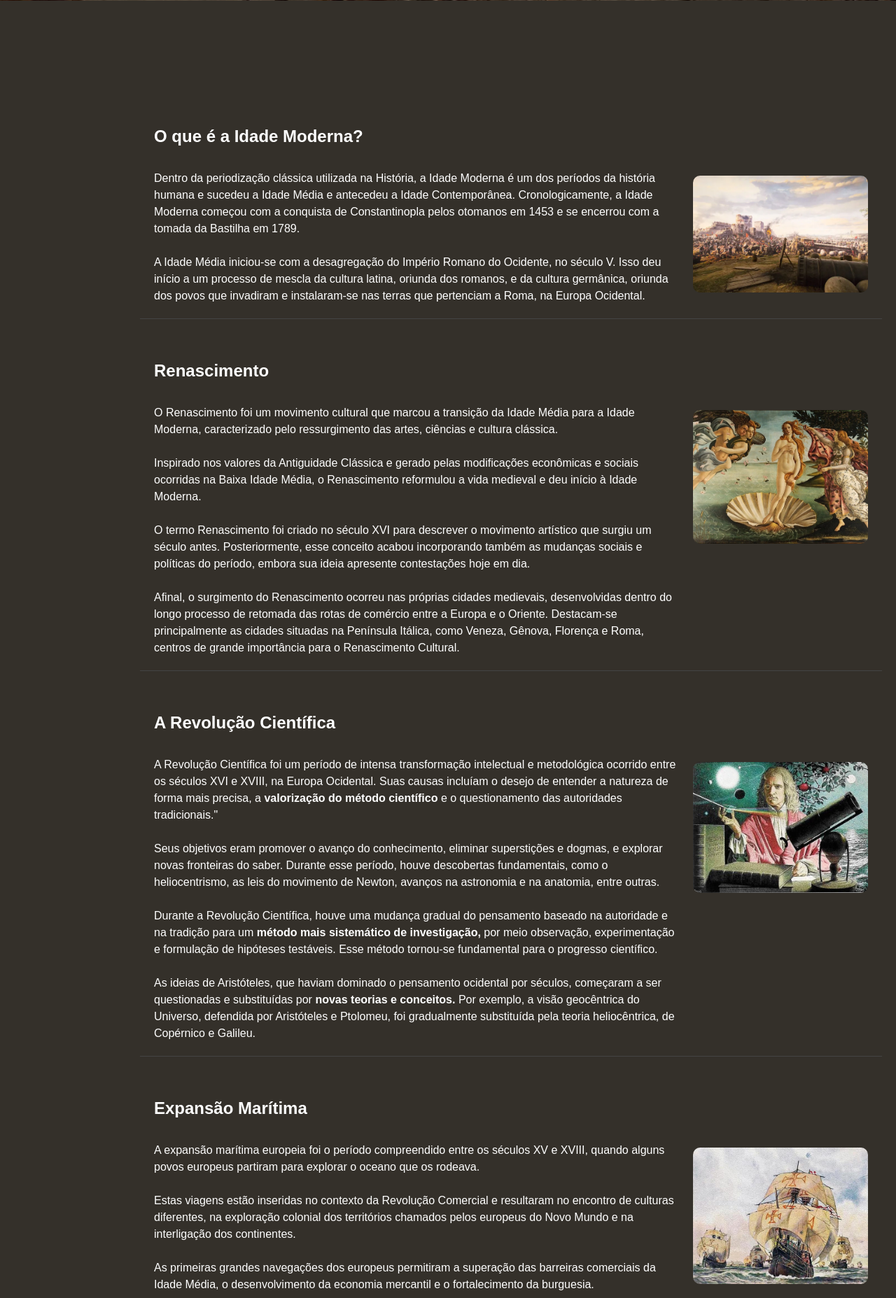
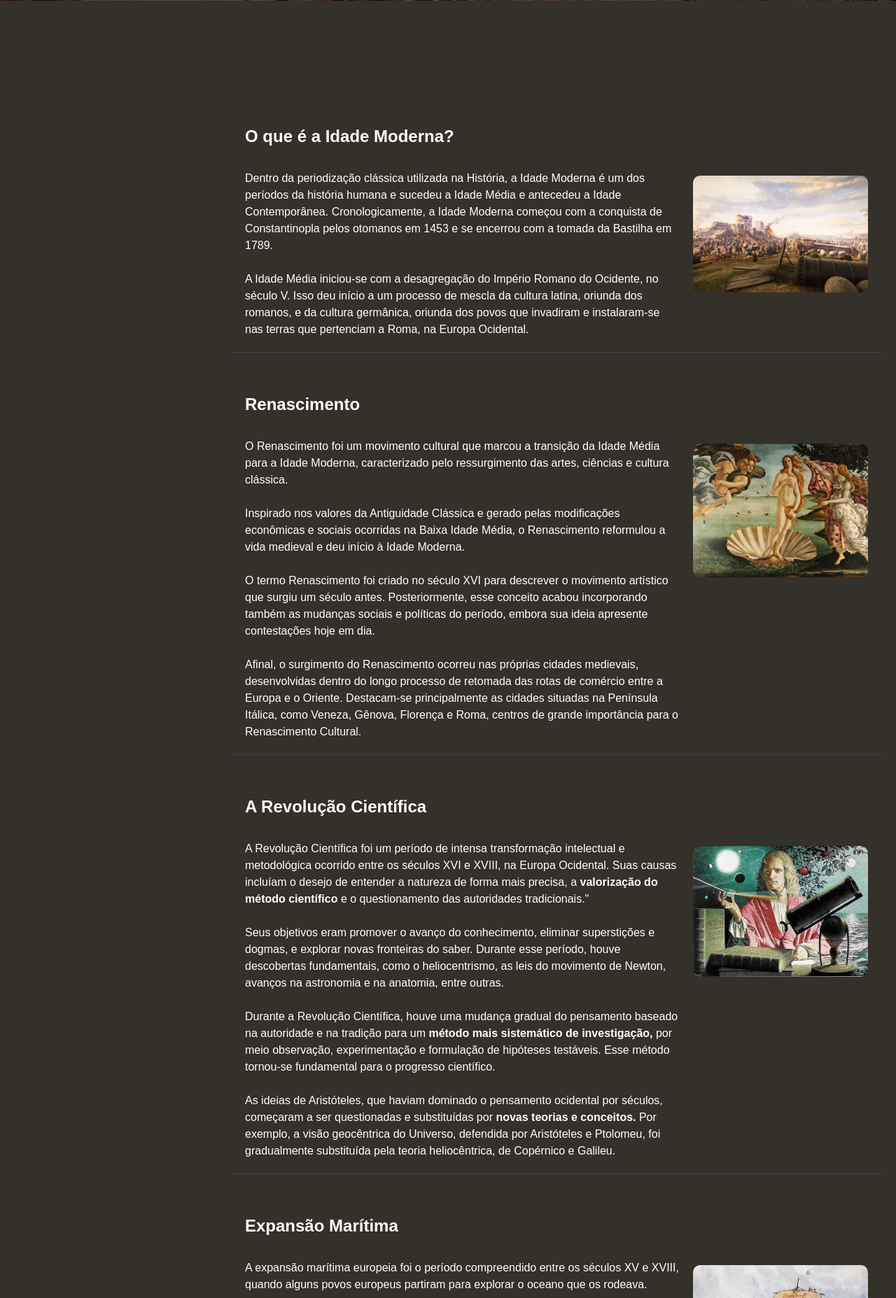
Before and after one commit to RafaelLeal0/Site_Hist-ria, a PHP site: page /moderna/moderna.php in a window 1280 px wide. Shown: the part 619-2474 px from the top of the page at 70% size. Run offline with PHP 8.4, Linux system fonts and the light colour scheme.

Commit message:
correcaomoderna

```diff
--- a/moderna/moderna.css
+++ b/moderna/moderna.css
@@ -158,6 +158,7 @@ p{
     margin: 40px auto;
     padding: 20px;
     border-bottom: 1px solid #444;
+    margin-left: 130px;
 }
 
 .text-content {
```
